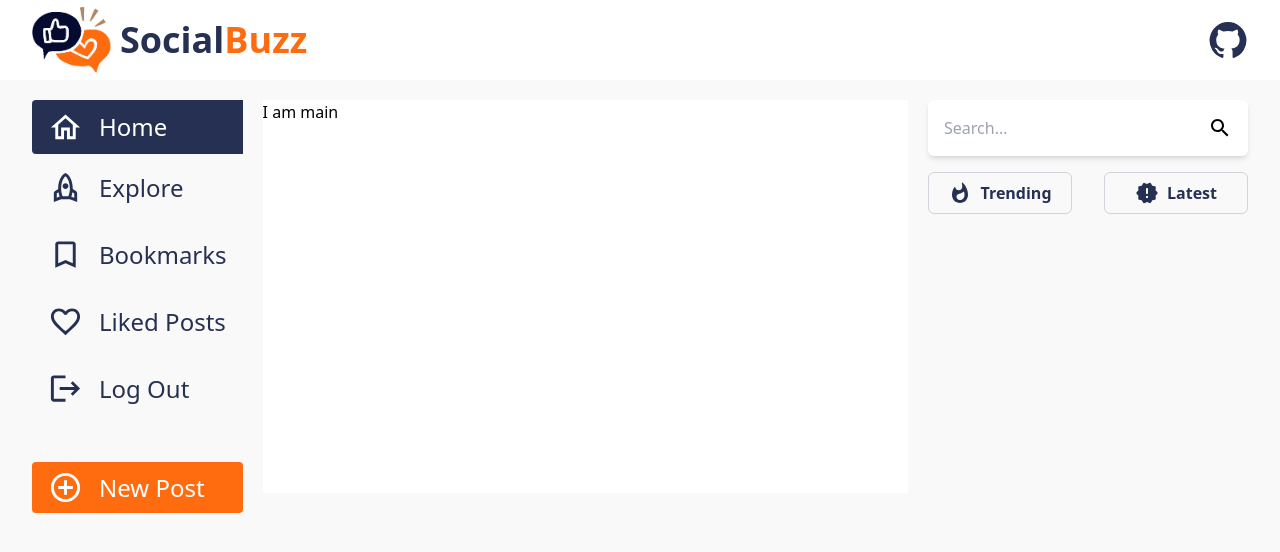
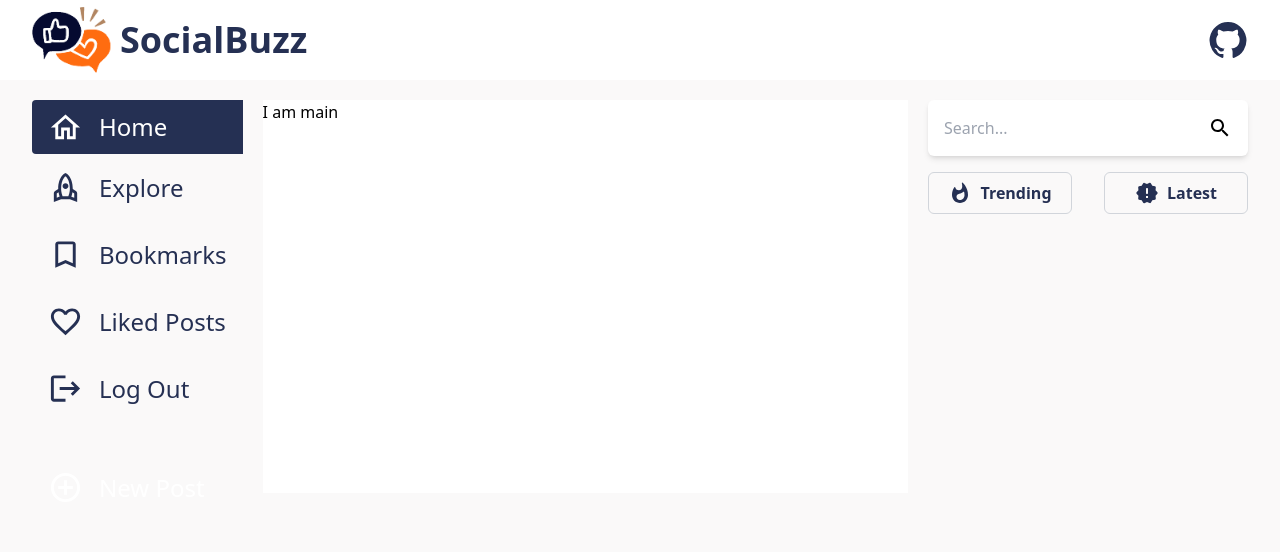
Before and after one commit to chhakuli123/SocialBuzz, a React (Create React App) app: page / in a window 1280 px wide. Shown: the top 552 px of the page. Built offline with nearby package versions, Linux system fonts and the light colour scheme; what miragejs would draw is missing.

Commit message:
feat: Add new colors

```diff
--- a/tailwind.config.js
+++ b/tailwind.config.js
@@ -5,10 +5,12 @@ module.exports = {
       colors: {
         customBg: "#FAF9F9",
         deepBlue: "#253053",
-        customOrange: "#FF6C10",
-        mediumBlue: "#293657",
+        customGreen: "#079E83",
+        activeGreen: "#DFE2EC",
         lightBlue: "#4e5f86",
         brightBlue: "#7685ab",
+        logoNameColor:
+          "linear-gradient(90deg, rgba(35,56,86,1) 31%, rgba(35,56,86,1) 33%, rgba(37,48,83,1) 36%, rgba(7,158,131,1) 100%)",
       },
     },
   },
```
